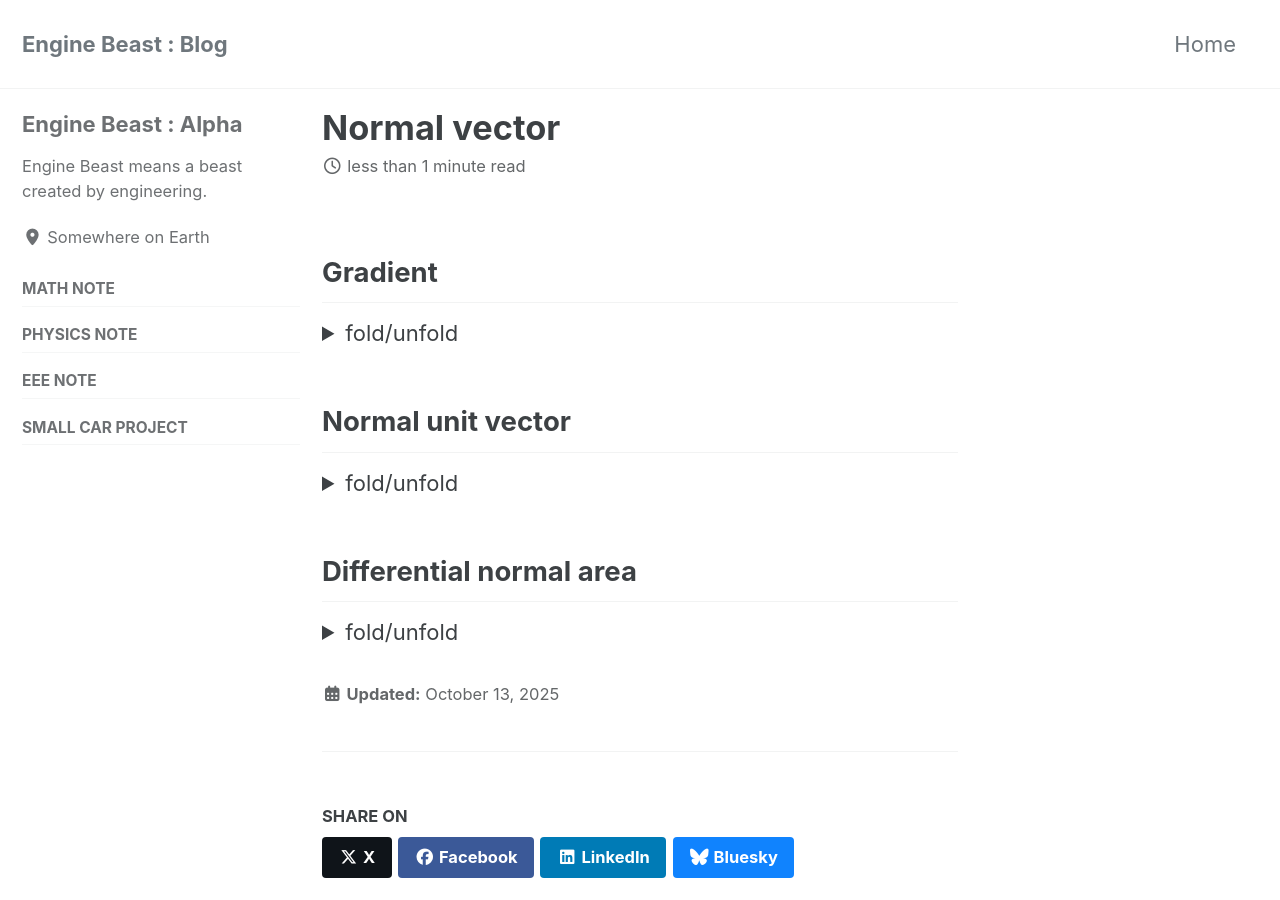
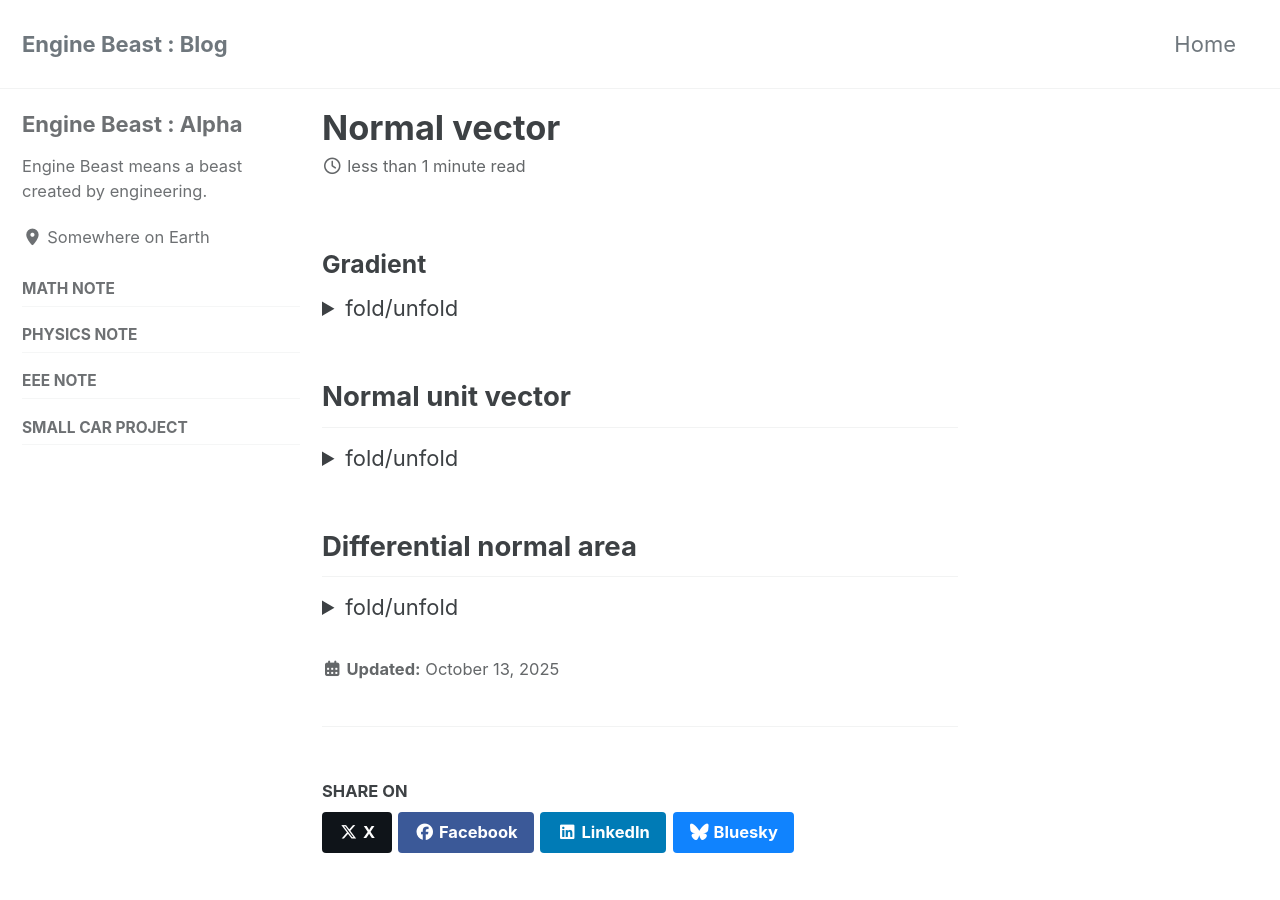
Before and after one commit to enginebeast/enginebeast.github.io, a Jekyll site: the page built from _posts/2025-10-13-normal_vector.md, in a window 1280 px wide and 900 px high. Built offline with Jekyll 4.4.1, drawn with Linux system fonts in a browser that asks for light colours; cached includes are drawn as plain includes.

Commit message:
md vs html

```diff
--- a/_posts/2025-10-13-normal_vector.md
+++ b/_posts/2025-10-13-normal_vector.md
@@ -6,7 +6,7 @@ use_math: true
 comments: true
 ---
 
-<h2>Gradient</h2>
+### Gradient
 <details>
     <summary>fold/unfold</summary>
     $$
```
